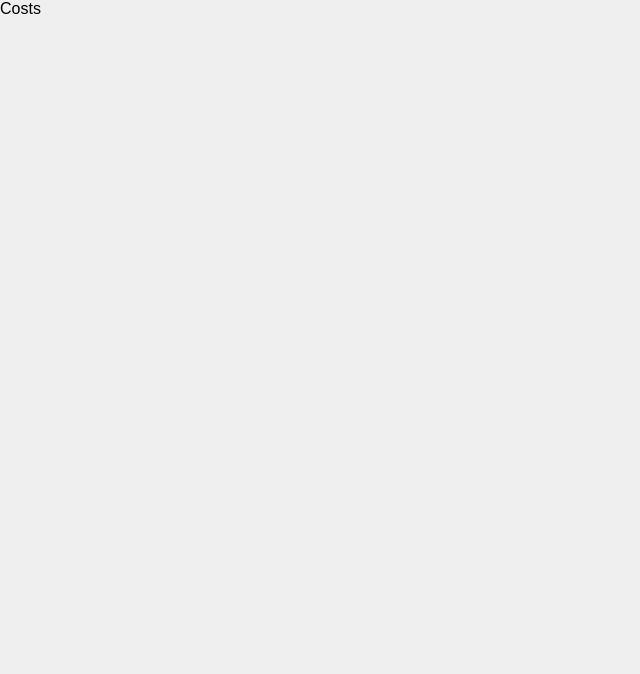
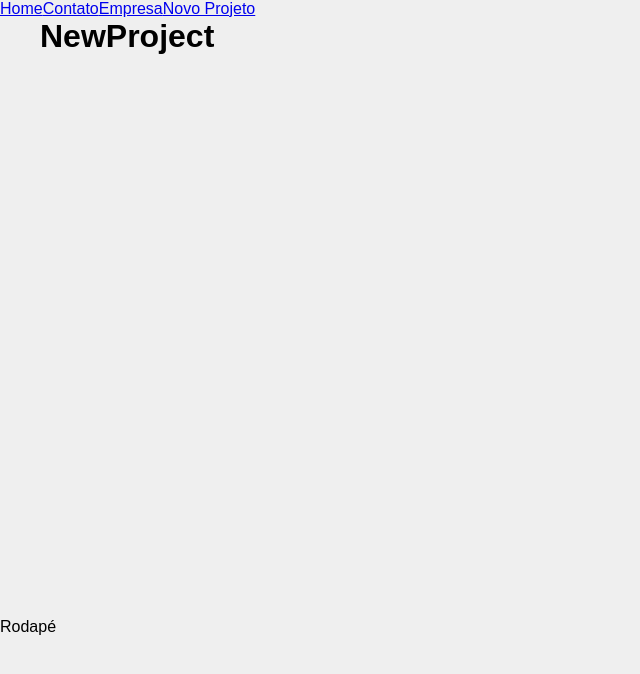
Before and after one commit to Rian-Fernandes/ReactProject, a React (Create React App) app in the folder costs/: page /newproject in a window 1280 px wide. Shown: the top 674 px of the page, without its empty margins (0-640 px from the left). Built offline with nearby package versions, Linux system fonts and the light colour scheme.

Commit message:
Criando itens da navbar e padrões de estilos

```diff
--- a/costs/src/App.js
+++ b/costs/src/App.js
@@ -1,8 +1,37 @@
+import { BrowserRouter as Router, Routes, Route, Link } from "react-router-dom";
+import Home from "./components/pages/Home";
+import Company from "./components/pages/Company";
+import Contact from "./components/pages/Contact";
+import NewProject from "./components/pages/NewProject";
+import Container from "./components/layout/Container";
+
+
 function App() {
   return (
-    <div className="App">
-      <p>Costs</p>
-    </div>
+
+    <Router>
+
+      <div>
+      <ul>
+        <Link to="/" >Home</Link>
+        <Link to="/contact" >Contato</Link>
+        <Link to="company" >Empresa</Link>
+        <Link to="newproject" >Novo Projeto</Link>
+      </ul>
+      </div>
+
+      <Container customClass="minHeight">
+      <Routes>
+        <Route path="/" element= {< Home />}/>
+        <Route path="/company" element= {< Company />}/>
+        <Route path="/contact" element= {< Contact />}/>
+        <Route path="newproject" element= {< NewProject />}/>
+      </Routes>
+      </Container>
+
+      <footer>Rodapé</footer>
+
+    </Router>
   );
 }
 
--- /dev/null
+++ b/costs/src/components/layout/Container.js
@@ -0,0 +1,12 @@
+import styles from './Container.module.css'
+
+function Container (props){
+    return(
+
+        <div className={`${styles.container} ${styles[props.customClass]}`}>
+            {props.children}
+        </div>
+    )
+}
+
+export default Container
--- /dev/null
+++ b/costs/src/components/layout/Container.module.css
@@ -0,0 +1,21 @@
+.container{
+    width: 1200px;
+    display: flex;
+    justify-content: space-between;
+    margin: 0 auto;
+    flex-wrap: wrap;
+}
+
+.minHeight{
+    min-height: 75vh;
+}
+
+.start{
+    justify-content: flex-start;
+}
+
+.column{
+    flex-direction: column;
+    justify-content: flex-start;
+
+}
--- /dev/null
+++ b/costs/src/components/pages/Company.js
@@ -0,0 +1,11 @@
+function Company(){
+
+    return (
+        <div>
+            <h1>Company</h1>
+        </div>
+
+    )
+
+}
+export default Company
--- /dev/null
+++ b/costs/src/components/pages/Contact.js
@@ -0,0 +1,11 @@
+function Contact(){
+
+    return (
+        <div>
+            <h1>Contact</h1>
+        </div>
+
+    )
+
+}
+export default Contact
--- /dev/null
+++ b/costs/src/components/pages/Home.js
@@ -0,0 +1,11 @@
+function Home(){
+
+    return (
+        <div>
+            <h1>Home</h1>
+        </div>
+
+    )
+
+}
+export default Home
--- /dev/null
+++ b/costs/src/components/pages/NewProject.js
@@ -0,0 +1,11 @@
+function NewProject(){
+
+    return (
+        <div>
+            <h1>NewProject</h1>
+        </div>
+
+    )
+
+}
+export default NewProject
```
